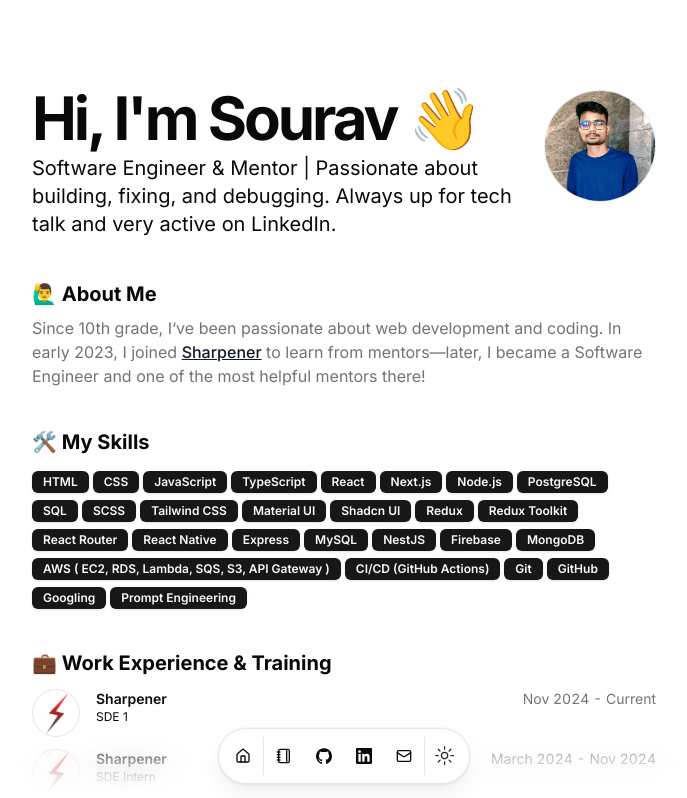
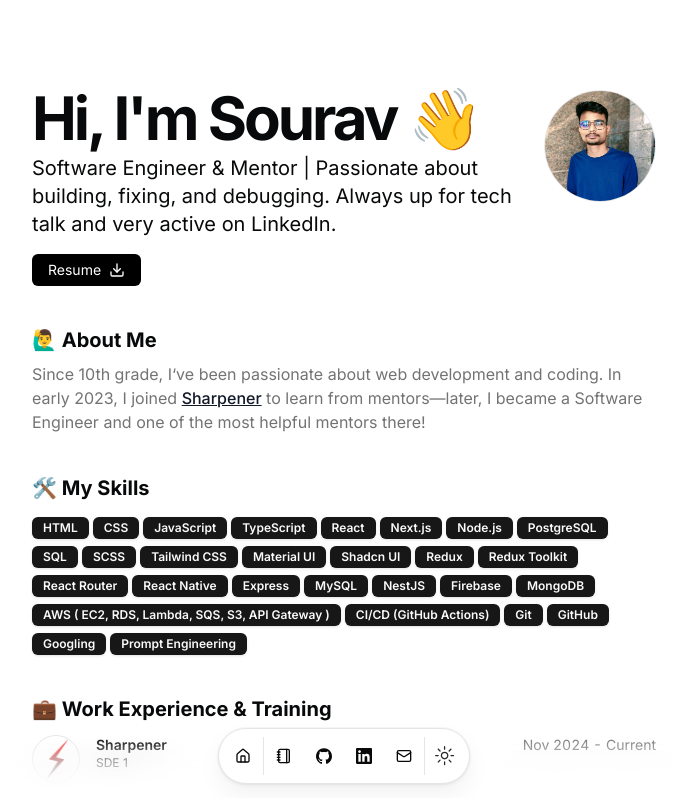
Before and after one commit to sourav0809/new-portfolio, a Next.js app: page / in a window 1280 px wide. Shown: the top 798 px of the page, without its empty margins (296-983 px from the left). Built offline with nearby package versions, Linux system fonts and the light colour scheme.

Commit message:
add resume download button to the main page

```diff
--- a/src/app/page.tsx
+++ b/src/app/page.tsx
@@ -5,7 +5,9 @@
 import { ResumeCard } from "@/components/resume-card";
 import { Avatar, AvatarFallback, AvatarImage } from "@/components/ui/avatar";
 import { Badge } from "@/components/ui/badge";
+import { Button } from "@/components/ui/button";
 import { DATA } from "@/data/resume";
+import { Download } from "lucide-react";
 import Link from "next/link";
 
 const BLUR_FADE_DELAY = 0.04;
@@ -28,6 +30,16 @@
                 delay={BLUR_FADE_DELAY}
                 text={DATA.description}
               />
+              <BlurFade delay={BLUR_FADE_DELAY}>
+                <a
+                  className="flex items-center gap-2 mt-2 w-fit text-sm bg-black text-white px-4 py-1.5 dark:bg-white dark:text-black dark:hover:bg-gray-200 rounded-md  transition-all duration-300 ease-in-out"
+                  href={DATA.contact.social.Resume.url}
+                  target="_blank"
+                >
+                  <span>Resume</span>
+                  <Download size={16} />
+                </a>
+              </BlurFade>
             </div>
             <BlurFade delay={BLUR_FADE_DELAY}>
               <Avatar className="size-28 border">
```
